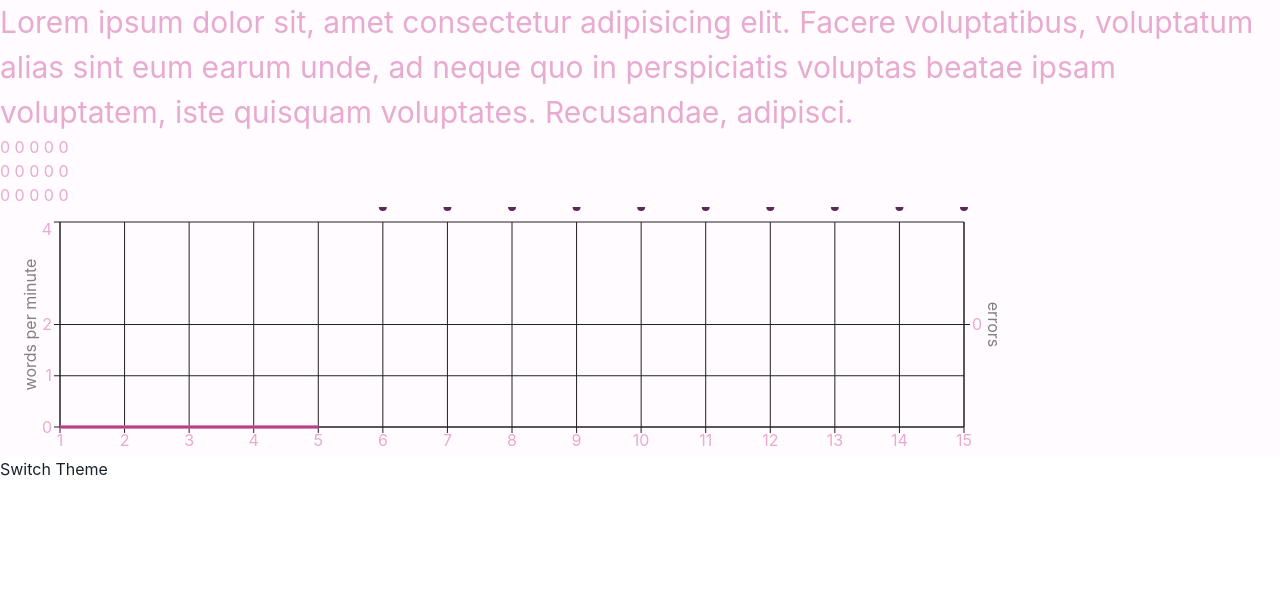
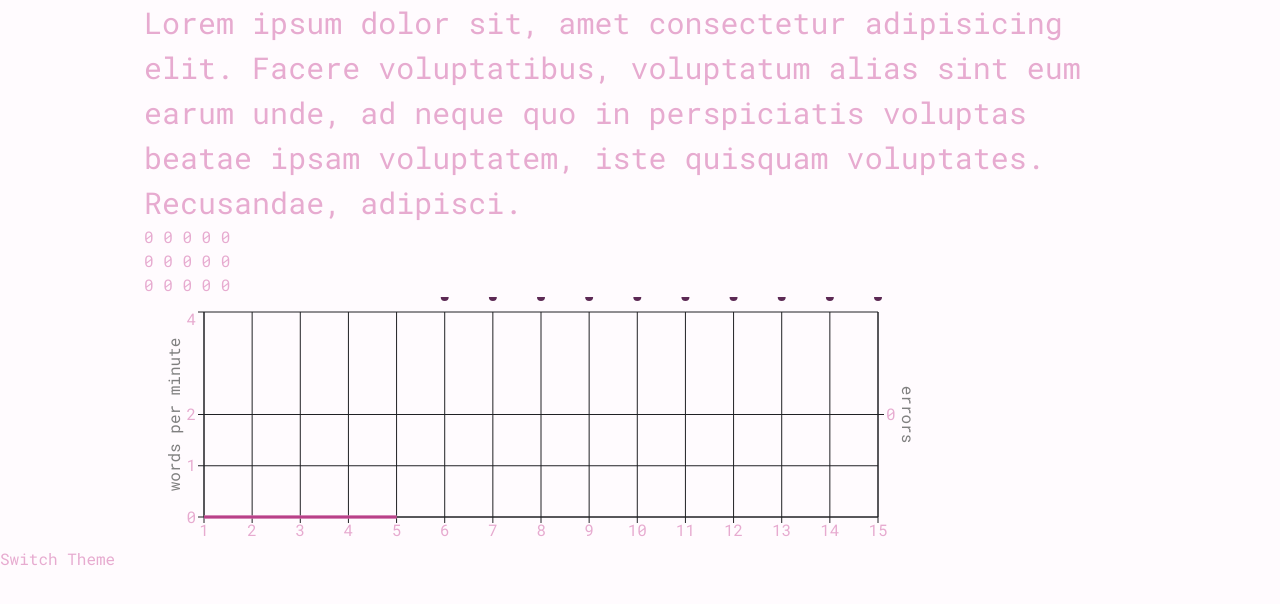
Before and after one commit to winpeperk/monkeytype, a React (Vite) app: page / in a window 1280 px wide. Shown: the top 604 px of the page. Built offline with nearby package versions, Linux system fonts and the light colour scheme.

Commit message:
done Theme, add Container and font

```diff
--- a/package.json
+++ b/package.json
@@ -19,6 +19,7 @@
     "react-dom": "^18.3.1",
     "react-icons": "^5.5.0",
     "recharts": "^3.1.0",
+    "styled-components": "^6.1.19",
     "use-immer": "^0.11.0"
   },
   "devDependencies": {
--- a/src/App.jsx
+++ b/src/App.jsx
@@ -1,7 +1,6 @@
 import { useImmer } from "use-immer"
-import TyperContainer from "./TyperContainer"
-import TyperChart from "./TyperChart"
-
+import TyperContainer from "./components/TyperContainer"
+import Chart from "./components/Chart"
 
 const App = () => {
   const [errors, setError] = useImmer([])
@@ -10,13 +9,13 @@ const App = () => {
   const time = 15
 
   return (
-    <div style={{color: "rgb(var(--text-primary))", background: "rgb(var(--background-primary))"}}>
+    <>
       <TyperContainer time={time} setError={setError} setWpm={setWpm} setRaw={setRaw}/>
       <div>{errors.join(" ")}</div>
       <div>{wpm.join(" ")}</div>
       <div>{raw.join(" ")}</div>
-      <TyperChart time={time} errors={errors} wpm={wpm} raw={raw}/>
-    </div>
+      <Chart time={time} errors={errors} wpm={wpm} raw={raw}/>
+    </>
   )
 }
 
--- a/src/TyperChart.jsx
+++ b/src/components/Chart.jsx
@@ -8,7 +8,7 @@ const colors = {
     errors: "rgb(var(--errors))"
 }
 
-const TyperChart = ({time, errors, wpm, raw}) => {
+const Chart = ({time, errors, wpm, raw}) => {
     const dataLine = Array.from({length: time}, (_,index) => ({
         time: index + 1,
         wpm: wpm[index],
@@ -55,4 +55,4 @@ const TyperChart = ({time, errors, wpm, raw}) => {
     )
 }
 
-export default TyperChart
+export default Chart
--- a/src/Theme.jsx
+++ b/src/components/Theme.jsx
@@ -15,17 +15,18 @@ const storageKey = "theme"
 
 const themes = ["light", "dark"]
 
-const getInitTheme = () => {
-    let initTheme = localStorage.getItem(storageKey)
-    if(!initTheme) {
-        localStorage.setItem(storageKey, "light")
-        initTheme = "light"
-    }
-    return initTheme
-}
+const Theme = ({children}) => {
+    const [theme, setTheme] = useState(null)
 
-const Theme = ({children}) => {
-    const [theme, setTheme] = useState(getInitTheme)
+    useEffect(() => {
+        let initTheme = localStorage.getItem(storageKey)
+        if(initTheme == null) {
+            initTheme = "light"
+            localStorage.setItem(storageKey, initTheme)
+        }
+        setTheme(initTheme)
+        document.documentElement.setAttribute("data-theme", initTheme)
+    }, [])
 
     useEffect(() => {
         const handleStorage = (event) => {
@@ -36,9 +37,9 @@ const Theme = ({children}) => {
                 document.documentElement.setAttribute("data-theme", newTheme)
             }
         }
-        document.addEventListener("storage", handleStorage)
+        window.addEventListener("storage", handleStorage)
         return () => {
-            document.removeEventListener("storage", handleStorage)
+            window.removeEventListener("storage", handleStorage)
         }
     }, [])
 
--- a/src/index.css
+++ b/src/index.css
@@ -1,3 +1,10 @@
+@font-face {
+    font-family: "Roboto Mono";
+    src: url("../public/fonts/RobotoMono-Regular.ttf") format("truetype");
+    font-weight: 400;
+    font-style: normal;
+}
+
 span {
     font-size: 30px;
 }
--- a/src/main.jsx
+++ b/src/main.jsx
@@ -1,13 +1,36 @@
-import { ChakraProvider  } from '@chakra-ui/react'
+import { ChakraProvider, Container  } from '@chakra-ui/react'
 import { createRoot } from "react-dom/client";
 import App from "./App";
-import Theme from './Theme';
+import Theme from './components/Theme';
+import { createGlobalStyle } from 'styled-components';
 import "./index.css";
+
+const ContainerSize = {
+  base: "100%",
+  sm: "85%",
+  lg: "80%"
+}
+
+const Global = createGlobalStyle`
+  * {
+    margin: 0;
+    padding: 0;
+    box-sizing: border-box;
+  }
+  body {
+    background: rgb(var(--background-primary));
+    font-family: "Roboto Mono";
+    color: rgb(var(--text-primary));
+  }
+`
 
 createRoot(document.getElementById("root")).render(
     <ChakraProvider>
       <Theme>
+        <Container maxWidth={ContainerSize}>
+        <Global/>
         <App/>
+        </Container>
         <Theme.Button/>
       </Theme>
     </ChakraProvider>
```
Also changed, not shown: public/fonts/RobotoMono-Regular.ttf (added), src/components/ThemeContext.jsx (renamed from src/ThemeContext.jsx), src/components/Typer.jsx (renamed from src/Typer.jsx), src/components/TyperContainer.jsx (renamed from src/TyperContainer.jsx), src/components/TyperContext.jsx (renamed from src/TyperContext.jsx), 1 other file (tests, documents, lock files or other folders).
